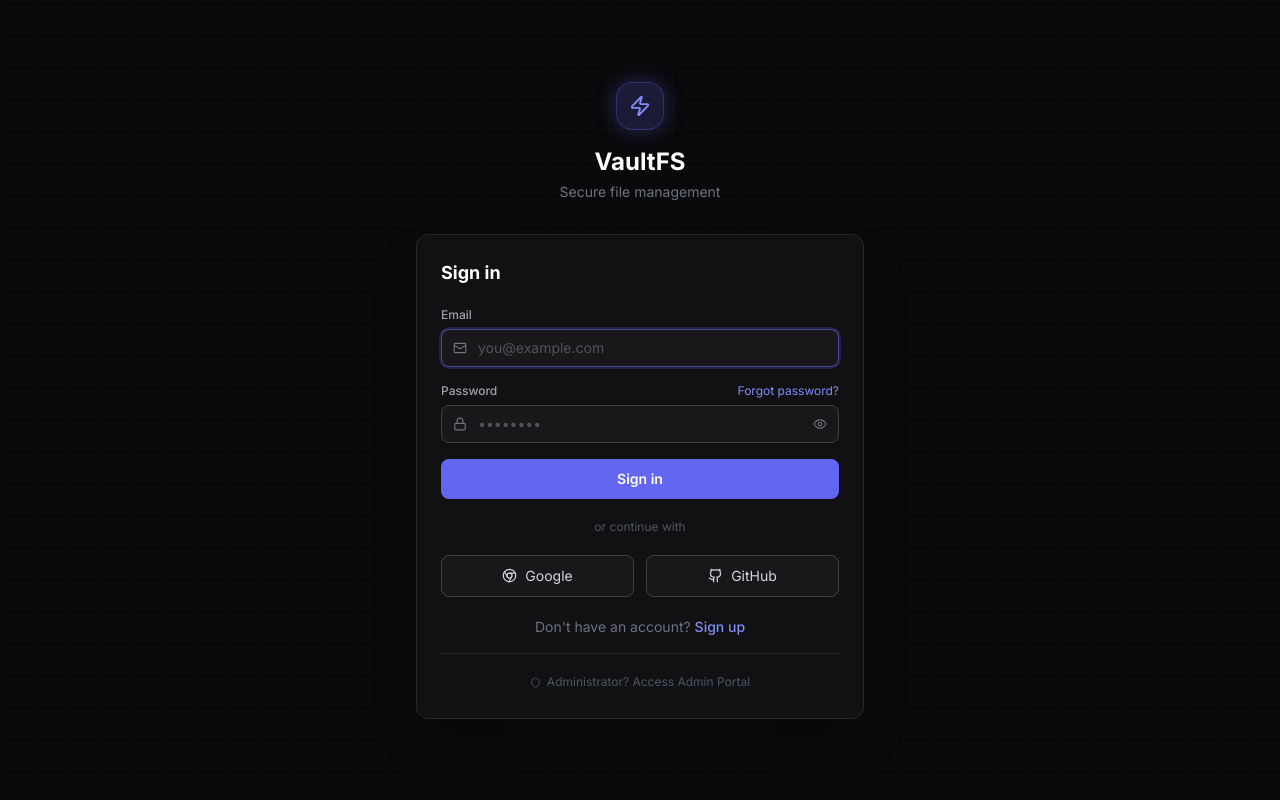
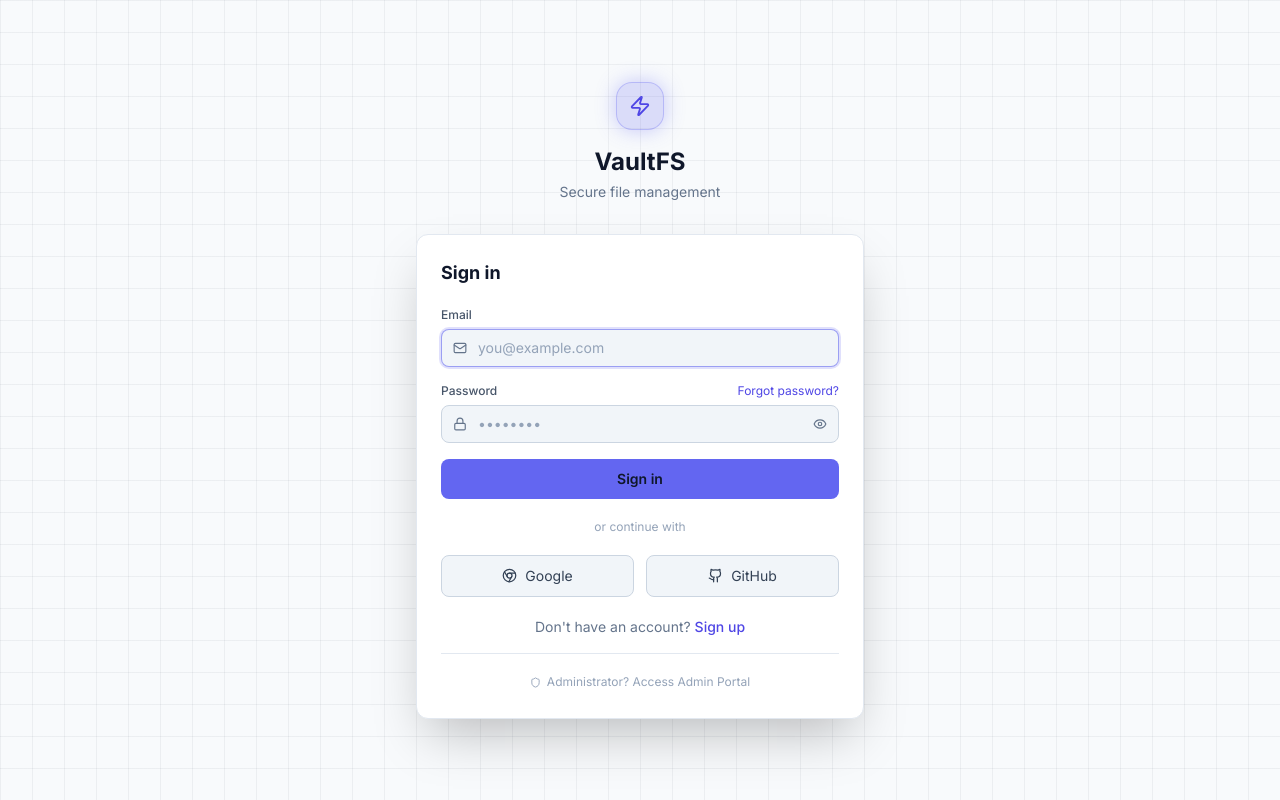
Before and after one commit to kanhaiyaray/VaultFS-Enterprise-File-Management-System, a React (Vite) app in the folder client/: page /login in a window 1280 px wide. Built offline with nearby package versions, Linux system fonts and the light colour scheme; no server answers.

Commit message:
feat: add system-aware theming with live OS sync

```diff
--- a/client/src/App.jsx
+++ b/client/src/App.jsx
@@ -1,7 +1,9 @@
 import { useEffect } from "react";
 import { Routes, Route, Navigate } from "react-router-dom";
 import { AuthProvider, useAuth } from "./context/AuthContext";
+import { ThemeProvider }         from "./context/ThemeContext";
 import { BrandingProvider }      from "./components/BrandingProvider";
+import AppToaster                from "./components/AppToaster";
 import LoginPage          from "./pages/LoginPage";
 import AdminLoginPage     from "./pages/AdminLoginPage";
 import RegisterPage       from "./pages/RegisterPage";
@@ -115,10 +117,13 @@ function AppRoutes() {
 
 export default function App() {
   return (
-    <BrandingProvider>
-      <AuthProvider>
-        <AppRoutes />
-      </AuthProvider>
-    </BrandingProvider>
+    <ThemeProvider>
+      <BrandingProvider>
+        <AuthProvider>
+          <AppRoutes />
+          <AppToaster />
+        </AuthProvider>
+      </BrandingProvider>
+    </ThemeProvider>
   );
 }
--- /dev/null
+++ b/client/src/components/AppToaster.jsx
@@ -0,0 +1,28 @@
+import { Toaster } from "react-hot-toast";
+import { useTheme } from "../context/ThemeContext";
+
+export default function AppToaster() {
+  const { resolvedTheme } = useTheme();
+  const isDark = resolvedTheme === "dark";
+
+  return (
+    <Toaster
+      position="bottom-right"
+      toastOptions={{
+        style: {
+          background: isDark ? "#18181b" : "#ffffff",
+          color: isDark ? "#f4f4f5" : "#0f172a",
+          border: `1px solid ${isDark ? "#3f3f46" : "#cbd5e1"}`,
+          borderRadius: "10px",
+          fontSize: "13px",
+        },
+        success: {
+          iconTheme: { primary: "#4ade80", secondary: isDark ? "#18181b" : "#ffffff" },
+        },
+        error: {
+          iconTheme: { primary: "#f87171", secondary: isDark ? "#18181b" : "#ffffff" },
+        },
+      }}
+    />
+  );
+}
--- /dev/null
+++ b/client/src/context/ThemeContext.jsx
@@ -0,0 +1,81 @@
+import { createContext, useContext, useEffect } from "react";
+import { useLocalStorage } from "../hooks/useLocalStorage";
+
+const ThemeContext = createContext(null);
+
+const STORAGE_KEY = "vaultfs-theme";
+const DEFAULT_THEME = "system";
+const MEDIA_QUERY = "(prefers-color-scheme: dark)";
+
+function getSystemTheme() {
+  if (typeof window === "undefined") return "dark";
+  return window.matchMedia(MEDIA_QUERY).matches ? "dark" : "light";
+}
+
+function applyTheme(theme) {
+  if (typeof document === "undefined") return;
+
+  const resolvedTheme = theme === "system" ? getSystemTheme() : theme;
+  const root = document.documentElement;
+  const themeColor = resolvedTheme === "dark" ? "#09090b" : "#f8fafc";
+
+  root.dataset.theme = theme;
+  root.dataset.resolvedTheme = resolvedTheme;
+  root.style.colorScheme = resolvedTheme;
+
+  const metaTheme = document.querySelector('meta[name="theme-color"]');
+  if (metaTheme) metaTheme.setAttribute("content", themeColor);
+}
+
+export function initializeTheme() {
+  if (typeof window === "undefined") return;
+
+  let theme = DEFAULT_THEME;
+
+  try {
+    const storedTheme = JSON.parse(localStorage.getItem(STORAGE_KEY) ?? "null");
+    if (["light", "dark", "system"].includes(storedTheme)) theme = storedTheme;
+  } catch {
+    theme = DEFAULT_THEME;
+  }
+
+  applyTheme(theme);
+}
+
+export function ThemeProvider({ children }) {
+  const [theme, setTheme] = useLocalStorage(STORAGE_KEY, DEFAULT_THEME);
+  const resolvedTheme = theme === "system" ? getSystemTheme() : theme;
+
+  useEffect(() => {
+    applyTheme(theme);
+  }, [theme]);
+
+  useEffect(() => {
+    if (typeof window === "undefined") return undefined;
+
+    const mediaQuery = window.matchMedia(MEDIA_QUERY);
+    const syncSystemTheme = () => {
+      if (theme === "system") applyTheme(theme);
+    };
+
+    if (mediaQuery.addEventListener) {
+      mediaQuery.addEventListener("change", syncSystemTheme);
+      return () => mediaQuery.removeEventListener("change", syncSystemTheme);
+    }
+
+    mediaQuery.addListener(syncSystemTheme);
+    return () => mediaQuery.removeListener(syncSystemTheme);
+  }, [theme]);
+
+  return (
+    <ThemeContext.Provider value={{ theme, setTheme, resolvedTheme }}>
+      {children}
+    </ThemeContext.Provider>
+  );
+}
+
+export function useTheme() {
+  const context = useContext(ThemeContext);
+  if (!context) throw new Error("useTheme must be used within ThemeProvider.");
+  return context;
+}
--- a/client/src/main.jsx
+++ b/client/src/main.jsx
@@ -1,9 +1,11 @@
 import React from "react";
 import ReactDOM from "react-dom/client";
 import { BrowserRouter } from "react-router-dom";
-import { Toaster } from "react-hot-toast";
 import App from "./App.jsx";
+import { initializeTheme } from "./context/ThemeContext";
 import "./styles/index.css";
+
+initializeTheme();
 
 ReactDOM.createRoot(document.getElementById("root")).render(
   <React.StrictMode>
@@ -14,25 +16,6 @@ ReactDOM.createRoot(document.getElementById("root")).render(
       }}
     >
       <App />
-      {/* Global toast notifications */}
-      <Toaster
-        position="bottom-right"
-        toastOptions={{
-          style: {
-            background: "#18181b",
-            color: "#f4f4f5",
-            border: "1px solid #3f3f46",
-            borderRadius: "10px",
-            fontSize: "13px",
-          },
-          success: {
-            iconTheme: { primary: "#4ade80", secondary: "#18181b" },
-          },
-          error: {
-            iconTheme: { primary: "#f87171", secondary: "#18181b" },
-          },
-        }}
-      />
     </BrowserRouter>
   </React.StrictMode>
 );
--- a/client/src/pages/SettingsPage.jsx
+++ b/client/src/pages/SettingsPage.jsx
@@ -1,11 +1,12 @@
 import { useState, useEffect, useRef } from "react";
 import {
-  Settings, User, Lock, Bell, Webhook, Shield,
+  Settings, User, Lock, Bell, Webhook, Shield, Monitor, Sun, Moon,
   Loader2, CheckCircle2, Eye, EyeOff, Save, Trash2,
   Mail, Download, Key, Smartphone, LogOut, AlertTriangle,
 } from "lucide-react";
 import api from "../utils/api";
 import { useAuth } from "../context/AuthContext";
+import { useTheme } from "../context/ThemeContext";
 import toast from "react-hot-toast";
 import EmailVerificationBanner from "../components/EmailVerificationBanner";
 import WebhooksTab              from "../components/WebhooksTab";
@@ -419,12 +420,75 @@ function NotificationsTab({ user, refreshUser }) {
   );
 }
 
+function AppearanceTab() {
+  const { theme, setTheme, resolvedTheme } = useTheme();
+
+  const options = [
+    {
+      id: "system",
+      label: "System",
+      description: `Match your device automatically. Currently ${resolvedTheme}.`,
+      icon: Monitor,
+    },
+    {
+      id: "light",
+      label: "Light",
+      description: "Use the brighter interface everywhere.",
+      icon: Sun,
+    },
+    {
+      id: "dark",
+      label: "Dark",
+      description: "Keep the darker look across the app.",
+      icon: Moon,
+    },
+  ];
+
+  return (
+    <div className="space-y-4 max-w-2xl">
+      <Section title="Appearance" description="Choose how VaultFS should handle light and dark mode.">
+        <div className="grid gap-3 sm:grid-cols-3">
+          {options.map(({ id, label, description, icon: Icon }) => {
+            const selected = theme === id;
+
+            return (
+              <button
+                key={id}
+                type="button"
+                onClick={() => setTheme(id)}
+                aria-pressed={selected}
+                className={`text-left rounded-xl border p-4 transition-all ${
+                  selected
+                    ? "border-brand/30 bg-brand/10 shadow-glow-sm"
+                    : "border-surface-4 bg-surface-2 hover:border-brand/30 hover:bg-surface-1"
+                }`}
+              >
+                <div className="flex items-center justify-between gap-3">
+                  <div className={`w-10 h-10 rounded-xl border flex items-center justify-center ${
+                    selected ? "border-brand/25 bg-brand/15" : "border-surface-4 bg-surface-3"
+                  }`}>
+                    <Icon size={17} className={selected ? "text-brand-glow" : "text-gray-500"} />
+                  </div>
+                  {selected && <span className="badge bg-brand/15 border border-brand/25 text-brand-glow">Active</span>}
+                </div>
+                <p className="mt-4 text-sm font-semibold text-white">{label}</p>
+                <p className="mt-1 text-xs text-gray-500 leading-5">{description}</p>
+              </button>
+            );
+          })}
+        </div>
+      </Section>
+    </div>
+  );
+}
+
 // ─────────────────────────────────────────────────────────────────────────────
 //  Main SettingsPage
 // ─────────────────────────────────────────────────────────────────────────────
 const TABS = [
   { id: "profile",       label: "Profile",       icon: User      },
   { id: "security",      label: "Security",      icon: Lock      },
+  { id: "appearance",    label: "Appearance",    icon: Monitor   },
   { id: "notifications", label: "Notifications", icon: Bell      },
   { id: "webhooks",      label: "Webhooks",      icon: Webhook   },
 ];
@@ -472,6 +536,7 @@ export default function SettingsPage() {
         <div className="flex-1 min-w-0 animate-fade-up">
           {activeTab === "profile"       && <ProfileTab       user={user} refreshUser={refreshUser} />}
           {activeTab === "security"      && <SecurityTab      user={user} />}
+          {activeTab === "appearance"    && <AppearanceTab />}
           {activeTab === "notifications" && <NotificationsTab user={user} refreshUser={refreshUser} />}
           {activeTab === "webhooks"      && <WebhooksTab />}
         </div>
--- a/client/src/styles/index.css
+++ b/client/src/styles/index.css
@@ -2,7 +2,122 @@
 @tailwind components;
 @tailwind utilities;
 
-/* ── Base ───────────────────────────────────────────────────────────────── */
+:root,
+:root[data-theme="light"] {
+  --brand: 99 102 241;
+  --brand-glow: 79 70 229;
+  --surface-0: 248 250 252;
+  --surface-1: 255 255 255;
+  --surface-2: 241 245 249;
+  --surface-3: 226 232 240;
+  --surface-4: 203 213 225;
+  --surface-5: 148 163 184;
+  --accent-red: 239 68 68;
+  --accent-green: 34 197 94;
+  --accent-amber: 245 158 11;
+  --accent-blue: 59 130 246;
+  --gray-200: 30 41 59;
+  --gray-300: 51 65 85;
+  --gray-400: 71 85 105;
+  --gray-500: 100 116 139;
+  --gray-600: 148 163 184;
+  --gray-700: 203 213 225;
+  --zinc-100: 15 23 42;
+  --zinc-400: 71 85 105;
+  --zinc-600: 148 163 184;
+  --text-primary: 15 23 42;
+  --grid-line: 15 23 42;
+}
+
+:root[data-theme="dark"] {
+  --brand: 99 102 241;
+  --brand-glow: 129 140 248;
+  --surface-0: 9 9 11;
+  --surface-1: 17 17 19;
+  --surface-2: 24 24 27;
+  --surface-3: 39 39 42;
+  --surface-4: 63 63 70;
+  --surface-5: 82 82 91;
+  --accent-red: 248 113 113;
+  --accent-green: 74 222 128;
+  --accent-amber: 251 191 36;
+  --accent-blue: 96 165 250;
+  --gray-200: 229 231 235;
+  --gray-300: 209 213 219;
+  --gray-400: 156 163 175;
+  --gray-500: 107 114 128;
+  --gray-600: 75 85 99;
+  --gray-700: 55 65 81;
+  --zinc-100: 244 244 245;
+  --zinc-400: 161 161 170;
+  --zinc-600: 82 82 91;
+  --text-primary: 244 244 245;
+  --grid-line: 255 255 255;
+}
+
+@media (prefers-color-scheme: dark) {
+  :root[data-theme="system"] {
+    --brand: 99 102 241;
+    --brand-glow: 129 140 248;
+    --surface-0: 9 9 11;
+    --surface-1: 17 17 19;
+    --surface-2: 24 24 27;
+    --surface-3: 39 39 42;
+    --surface-4: 63 63 70;
+    --surface-5: 82 82 91;
+    --accent-red: 248 113 113;
+    --accent-green: 74 222 128;
+    --accent-amber: 251 191 36;
+    --accent-blue: 96 165 250;
+    --gray-200: 229 231 235;
+    --gray-300: 209 213 219;
+    --gray-400: 156 163 175;
+    --gray-500: 107 114 128;
+    --gray-600: 75 85 99;
+    --gray-700: 55 65 81;
+    --zinc-100: 244 244 245;
+    --zinc-400: 161 161 170;
+    --zinc-600: 82 82 91;
+    --text-primary: 244 244 245;
+    --grid-line: 255 255 255;
+  }
+}
+
+@media (prefers-color-scheme: light) {
+  :root[data-theme="system"] {
+    --brand: 99 102 241;
+    --brand-glow: 79 70 229;
+    --surface-0: 248 250 252;
+    --surface-1: 255 255 255;
+    --surface-2: 241 245 249;
+    --surface-3: 226 232 240;
+    --surface-4: 203 213 225;
+    --surface-5: 148 163 184;
+    --accent-red: 239 68 68;
+    --accent-green: 34 197 94;
+    --accent-amber: 245 158 11;
+    --accent-blue: 59 130 246;
+    --gray-200: 30 41 59;
+    --gray-300: 51 65 85;
+    --gray-400: 71 85 105;
+    --gray-500: 100 116 139;
+    --gray-600: 148 163 184;
+    --gray-700: 203 213 225;
+    --zinc-100: 15 23 42;
+    --zinc-400: 71 85 105;
+    --zinc-600: 148 163 184;
+    --text-primary: 15 23 42;
+    --grid-line: 15 23 42;
+  }
+}
+
+:root[data-resolved-theme="light"] .text-white,
+:root[data-resolved-theme="light"] .hover\:text-white:hover,
+:root[data-resolved-theme="light"] .group:hover .group-hover\:text-white,
+:root[data-resolved-theme="light"] .prose-headings\:text-white :is(h1, h2, h3, h4, th) {
+  color: rgb(var(--text-primary)) !important;
+}
+
 @layer base {
   *, *::before, *::after { box-sizing: border-box; }
 
@@ -13,35 +128,33 @@
     font-family: "Inter", system-ui, sans-serif;
   }
 
-  /* Scrollbar */
   ::-webkit-scrollbar { width: 6px; height: 6px; }
   ::-webkit-scrollbar-track { background: transparent; }
   ::-webkit-scrollbar-thumb { @apply bg-surface-4 rounded-full; }
   ::-webkit-scrollbar-thumb:hover { @apply bg-surface-5; }
 }
 
-/* ── Component classes ───────────────────────────────────────────────────── */
 @layer components {
-
-  /* Cards */
   .card {
     @apply bg-surface-1 border border-surface-3 rounded-xl;
   }
+
   .card-hover {
     @apply card transition-all duration-200 hover:border-surface-5;
   }
 
-  /* Buttons */
   .btn-primary {
     @apply flex items-center gap-2 px-4 py-2 rounded-lg text-sm font-semibold
            bg-brand text-white hover:bg-brand-glow active:scale-[.98]
            transition-all duration-150 disabled:opacity-50 disabled:cursor-not-allowed;
   }
+
   .btn-ghost {
     @apply flex items-center gap-2 px-3 py-2 rounded-lg text-sm font-medium
            text-zinc-400 hover:text-white hover:bg-surface-3
            transition-all duration-150 disabled:opacity-40 disabled:cursor-not-allowed;
   }
+
   .btn-danger {
     @apply flex items-center gap-2 px-4 py-2 rounded-lg text-sm font-semibold
            bg-red-900/20 text-accent-red border border-red-900/40
@@ -49,7 +162,6 @@
            transition-all duration-150 disabled:opacity-50 disabled:cursor-not-allowed;
   }
 
-  /* Inputs */
   .input {
     @apply w-full px-3 py-2 rounded-lg text-sm bg-surface-2 border border-surface-4
            text-white placeholder:text-zinc-600 outline-none
@@ -57,38 +169,32 @@
            transition-all duration-150;
   }
 
-  /* Badges */
   .badge {
     @apply inline-flex items-center gap-1 px-2 py-0.5 rounded-md text-xs font-medium;
   }
 
-  /* Skeleton loader */
   .skeleton {
     @apply bg-surface-3 animate-pulse;
   }
 
-  /* Grid background pattern */
   .grid-bg {
     background-image:
-      linear-gradient(rgba(255,255,255,.015) 1px, transparent 1px),
-      linear-gradient(90deg, rgba(255,255,255,.015) 1px, transparent 1px);
+      linear-gradient(rgb(var(--grid-line) / 0.05) 1px, transparent 1px),
+      linear-gradient(90deg, rgb(var(--grid-line) / 0.05) 1px, transparent 1px);
     background-size: 32px 32px;
   }
 
-  /* Progress bar shimmer */
   .progress-bar {
     background: linear-gradient(90deg, #6366f1 0%, #818cf8 50%, #6366f1 100%);
     background-size: 200% 100%;
     animation: progressShimmer 1.5s linear infinite;
   }
 
-  /* Dropzone active */
   .dropzone-active {
     @apply border-brand bg-brand/5 shadow-glow-sm;
   }
 }
 
-/* ── Utility animations ──────────────────────────────────────────────────── */
 @keyframes progressShimmer {
   0%   { background-position: 200% 0; }
   100% { background-position: -200% 0; }
```
Also changed, not shown: client/tailwind.config.js (+27 -12 lines).
